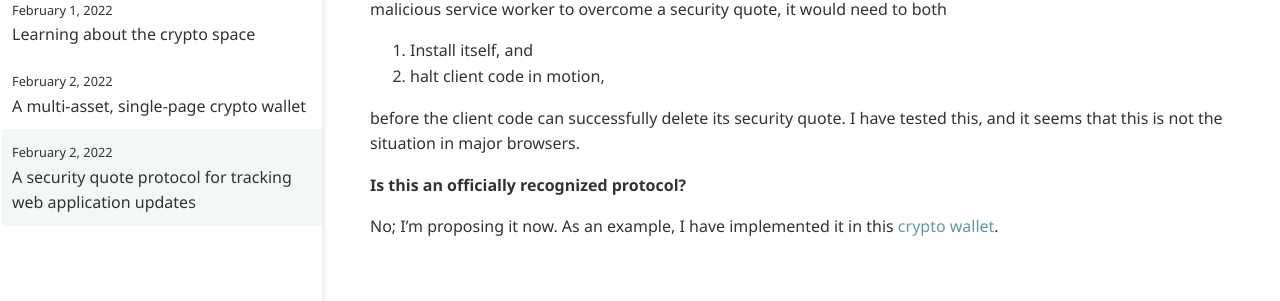
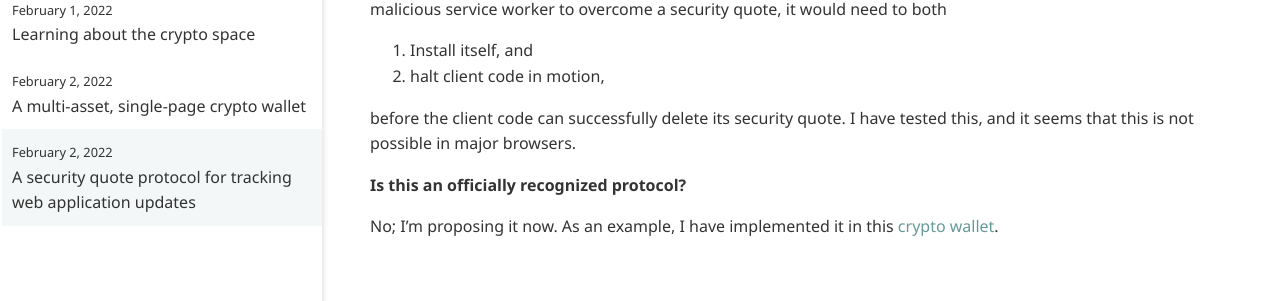
Before and after one commit to warashibetrader/warashibetrader.github.io, a Jekyll site: the page built from _posts/2022-02-02-security-quote-protocol.md, in a window 1280 px wide and 900 px high, scrolled down 3368 px. Shown: the part 414-715 px from the top of the window. Built offline with Jekyll 4.4.1, drawn with Linux system fonts in a browser that asks for light colours.

Commit message:
Update 2022-02-02-security-quote-protocol.md

```diff
--- a/_posts/2022-02-02-security-quote-protocol.md
+++ b/_posts/2022-02-02-security-quote-protocol.md
@@ -89,7 +89,7 @@
 1. Install itself, and
 2. halt client code in motion,
 
-before the client code can successfully delete its security quote. I have tested this, and it seems that this is not the situation in major browsers.
+before the client code can successfully delete its security quote. I have tested this, and it seems that this is not possible in major browsers.
 
 #### Is this an officially recognized protocol?
 
```
